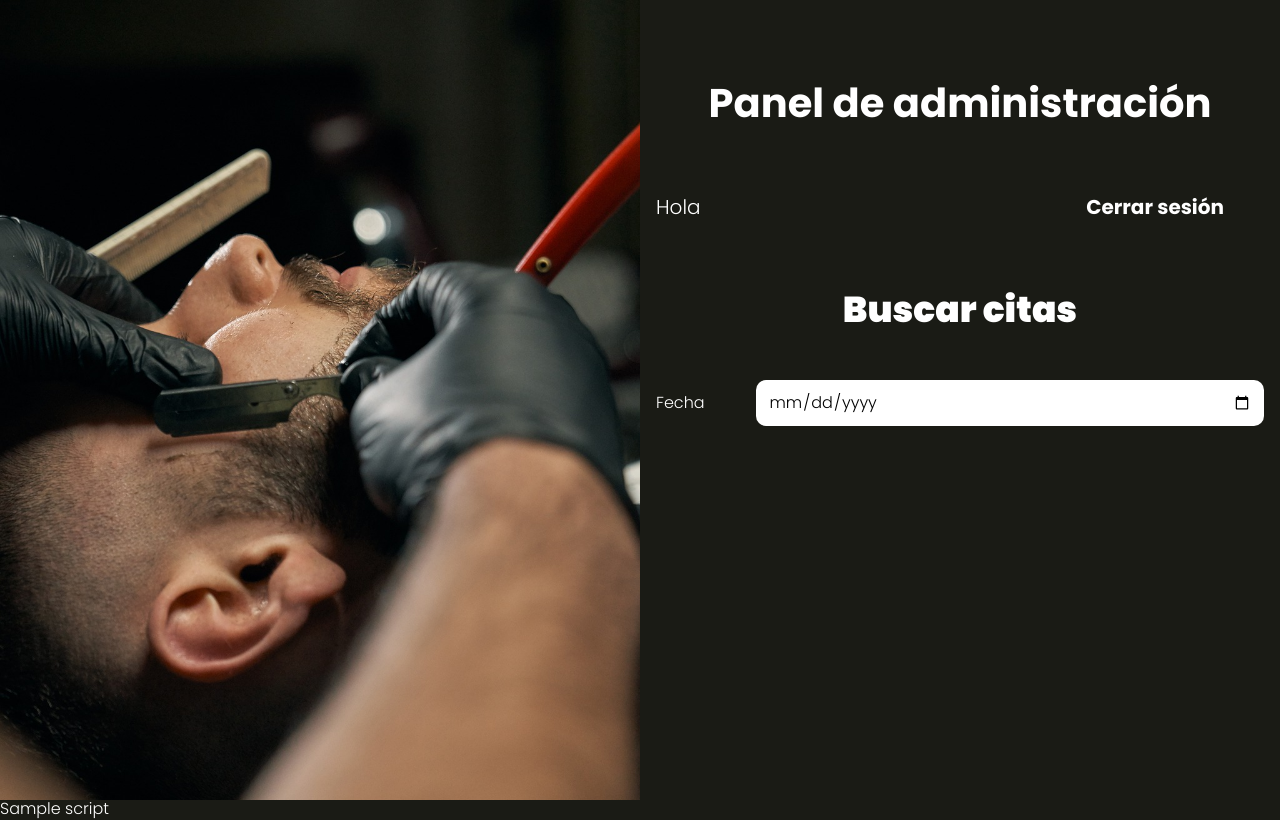
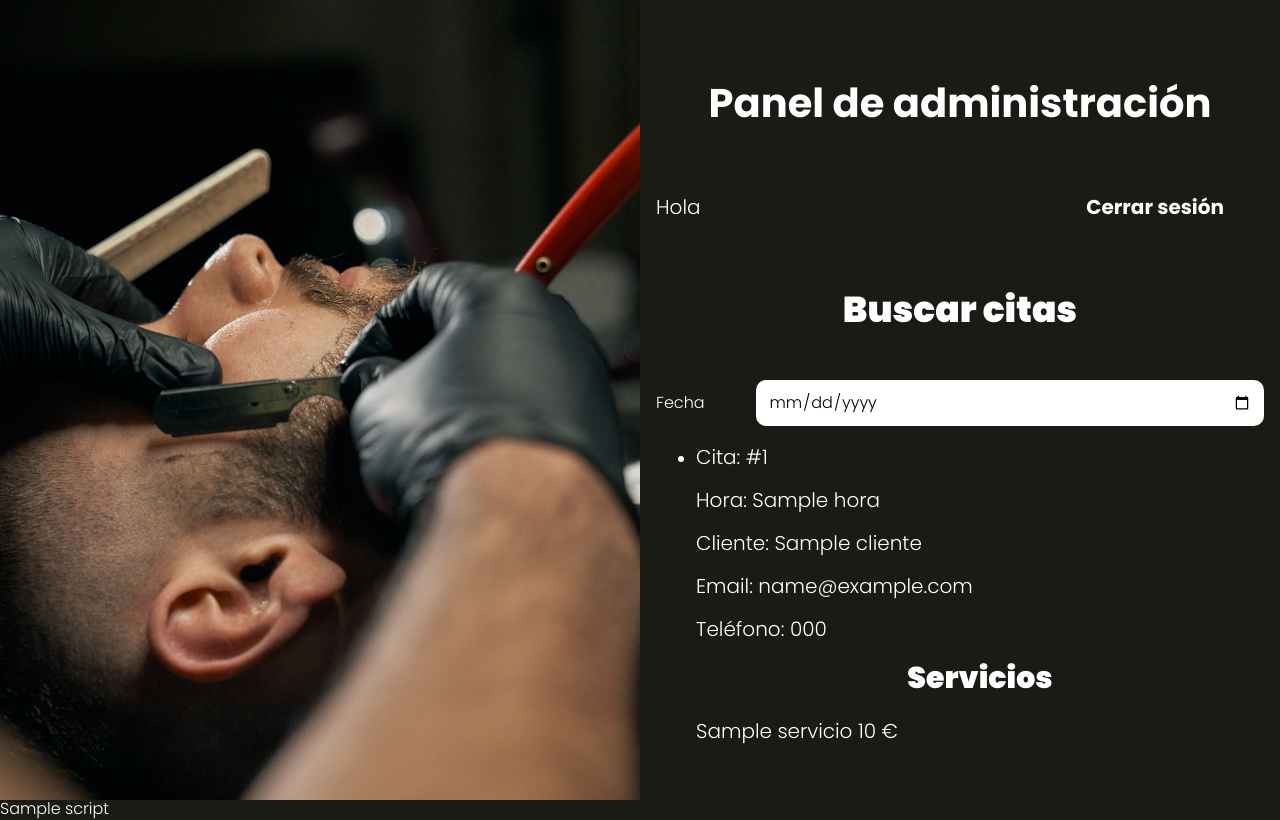
Before and after one commit to AlanMartinezDev/AppSalon, a PHP site: the page made by views/admin/index.php in a window 1280 px wide. Run offline with PHP 8.4, Linux system fonts and the light colour scheme; the template is opened without the code that fills it: most values are stand-ins (such as "Sample title", 1, 10 or a date in 2020).

Commit message:
Mostrar las citas

```diff
--- a/views/admin/index.php
+++ b/views/admin/index.php
@@ -12,4 +12,23 @@
     </form>
 </div>
 
-<div class="citas-admin"></div>
+<div class="citas-admin">
+    <ul class="citas">
+        <?php
+        $idCita = 0;
+        foreach ($citas as $cita) { ?>
+            <?php if ($idCita !== $cita->id) { ?>
+                <li>
+                    <p>Cita: #<span><?php echo $cita->id; ?></span></p>
+                    <p>Hora: <span><?php echo $cita->hora; ?></span></p>
+                    <p>Cliente: <span><?php echo $cita->cliente; ?></span></p>
+                    <p>Email: <span><?php echo $cita->email; ?></span></p>
+                    <p>Teléfono: <span><?php echo $cita->telefono; ?></span></p>
+                    <h3>Servicios</h3>
+
+            <?php $idCita = $cita->id; } // Final de if ?>
+                    <p class="servicio"><?php echo $cita->servicio . " " . $cita->precio . " €"; ?></p>
+                </li>
+        <?php } // Final de foreach ?>
+    </ul>
+</div>
```
